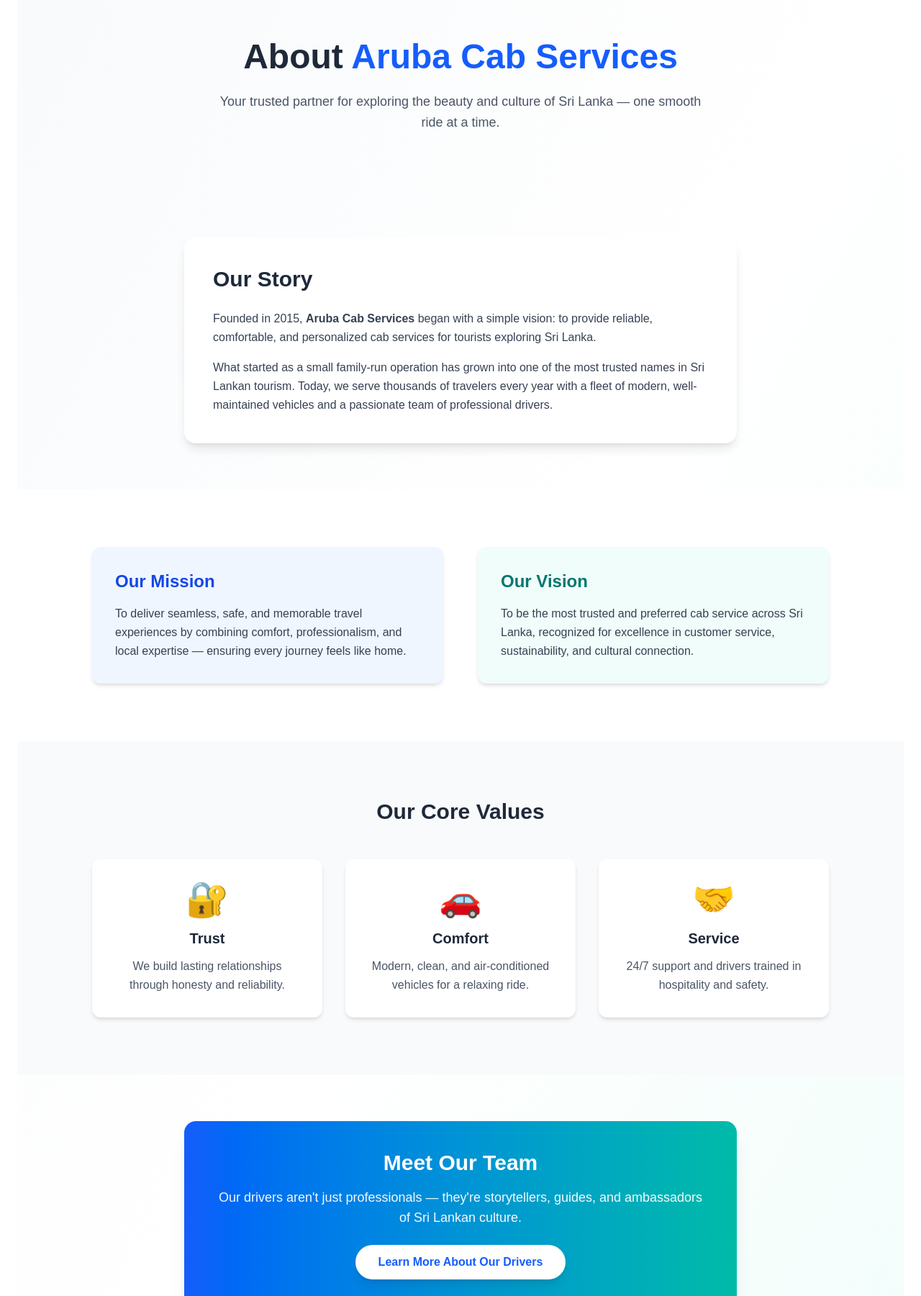
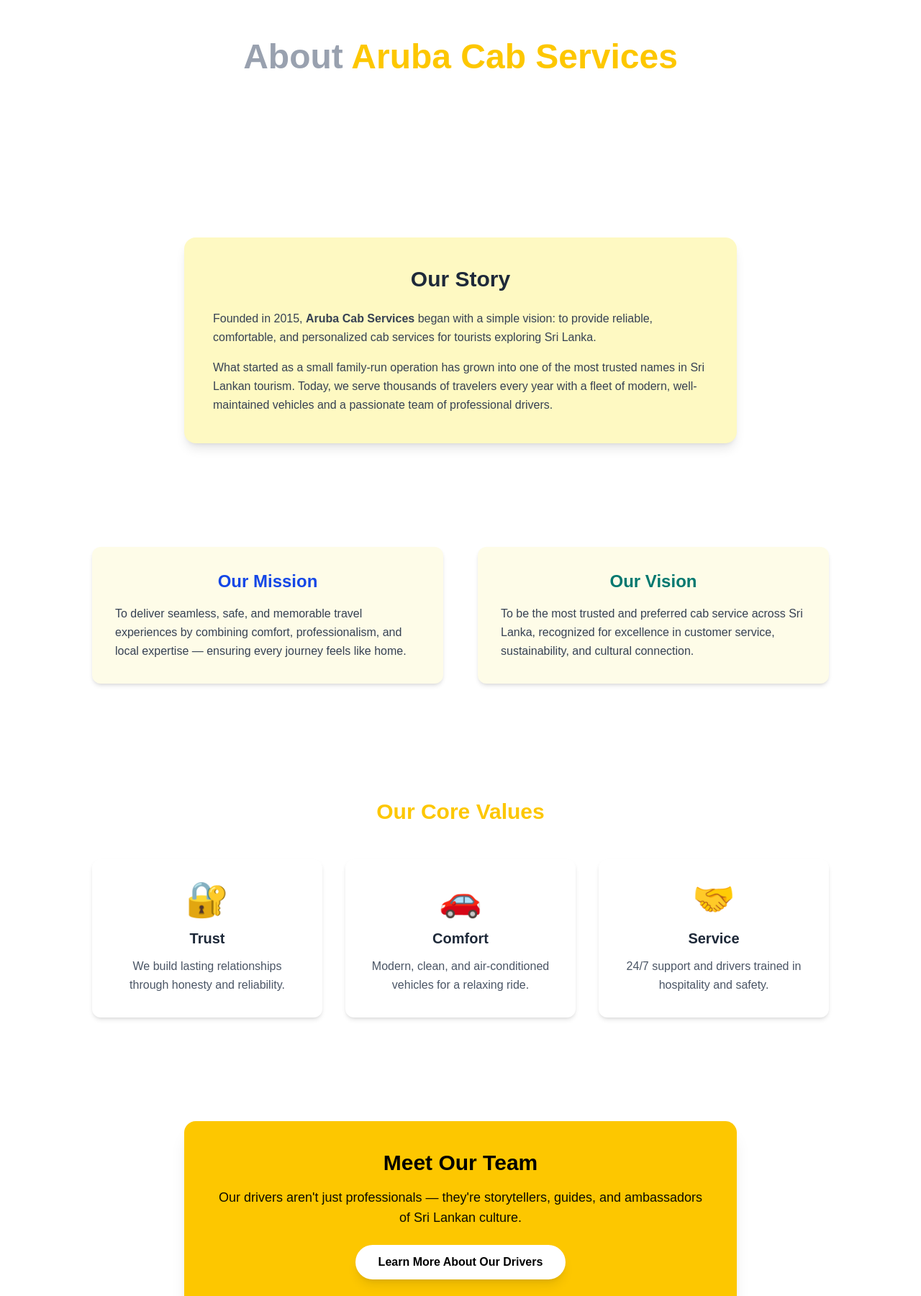
Before and after one commit to HacktivistTD/Aruba-Cabs, a Next.js app: page /about in a window 1280 px wide. Shown: the part 109-1910 px from the top of the page at 72% size. Built offline with nearby package versions, Linux system fonts and the light colour scheme.

Commit message:
fix the about page bug

```diff
--- a/next.config.ts
+++ b/next.config.ts
@@ -6,6 +6,9 @@ const nextConfig: NextConfig = {
       'lh3.googleusercontent.com',
       'encrypted-tbn0.gstatic.com',
       'encrypted-tbn1.gstatic.com',
+       "lh3.googleusercontent.com", // South Coast Adventure
+      "encrypted-tbn1.gstatic.com", // Cultural Triangle Tour
+      "cdn.getyourguide.com"        // Hill Country Escape
     ],
   },
 };
--- a/src/app/about/page.tsx
+++ b/src/app/about/page.tsx
@@ -29,7 +29,7 @@ export default function AboutPage() {
   const slideInRight = useScrollAnimation();
 
   return (
-    <main className="min-h-screen bg-gradient-to-br from-slate-50 via-white to-teal-50">
+    <main className="min-h-screen">
       {/* Hero Section */}
       <section className="py-20 px-6 text-center">
         <motion.div
@@ -38,14 +38,14 @@ export default function AboutPage() {
           transition={{ duration: 1 }}
           className="max-w-4xl mx-auto"
         >
-          <h1 className="text-4xl md:text-5xl font-extrabold text-gray-800 mb-6">
-            About <span className="text-blue-600">Aruba Cab Services</span>
+          <h1 className="text-4xl md:text-5xl font-bold text-gray-400 mb-6">
+            About <span className="text-yellow-400">Aruba Cab Services</span>
           </h1>
           <motion.p
             initial={{ opacity: 0 }}
             animate={{ opacity: 1 }}
             transition={{ delay: 0.5, duration: 1 }}
-            className="text-lg text-gray-600 leading-relaxed max-w-2xl mx-auto"
+            className="text-lg text-white leading-relaxed max-w-2xl mx-auto"
           >
             Your trusted partner for exploring the beauty and culture of Sri Lanka — one smooth ride at a time.
           </motion.p>
@@ -61,9 +61,9 @@ export default function AboutPage() {
           variants={variants}
           initial="hidden"
           animate={fadeInUp.controls}
-          className="max-w-3xl mx-auto bg-white p-10 rounded-2xl shadow-lg"
+          className="max-w-3xl mx-auto bg-yellow-100 p-10 rounded-2xl shadow-lg"
         >
-          <h2 className="text-3xl font-bold text-gray-800 mb-6">Our Story</h2>
+          <h2 className="text-3xl font-bold text-gray-800 mb-6 text-center">Our Story</h2>
           <p className="text-gray-700 leading-relaxed mb-4">
             Founded in 2015, <strong>Aruba Cab Services</strong> began with a simple vision: to provide reliable, comfortable, and personalized cab services for tourists exploring Sri Lanka.
           </p>
@@ -74,7 +74,7 @@ export default function AboutPage() {
       </section>
 
       {/* Mission & Vision */}
-      <section className="py-20 px-6 bg-white">
+      <section className="py-20 px-6 ">
         <div className="max-w-5xl mx-auto grid grid-cols-1 md:grid-cols-2 gap-12 items-center">
           {/* Mission */}
           <motion.div
@@ -82,9 +82,9 @@ export default function AboutPage() {
             variants={variants}
             initial="hidden"
             animate={slideInLeft.controls}
-            className="bg-blue-50 p-8 rounded-xl shadow-md"
+            className="bg-yellow-50 p-8 rounded-xl shadow-md"
           >
-            <h3 className="text-2xl font-bold text-blue-700 mb-4">Our Mission</h3>
+            <h3 className="text-2xl font-bold text-blue-700 mb-4 text-center">Our Mission</h3>
             <p className="text-gray-700 leading-relaxed">
               To deliver seamless, safe, and memorable travel experiences by combining comfort, professionalism, and local expertise — ensuring every journey feels like home.
             </p>
@@ -96,9 +96,9 @@ export default function AboutPage() {
             variants={variants}
             initial="hidden"
             animate={slideInRight.controls}
-            className="bg-teal-50 p-8 rounded-xl shadow-md"
+            className="bg-yellow-50 p-8 rounded-xl shadow-md"
           >
-            <h3 className="text-2xl font-bold text-teal-700 mb-4">Our Vision</h3>
+            <h3 className="text-2xl font-bold text-teal-700 mb-4 text-center">Our Vision</h3>
             <p className="text-gray-700 leading-relaxed">
               To be the most trusted and preferred cab service across Sri Lanka, recognized for excellence in customer service, sustainability, and cultural connection.
             </p>
@@ -107,13 +107,13 @@ export default function AboutPage() {
       </section>
 
       {/* Values Section */}
-      <section className="py-20 px-6 bg-gray-50">
+      <section className="py-20 px-6 ">
         <motion.h2
           initial={{ opacity: 0, y: 30 }}
           whileInView={{ opacity: 1, y: 0 }}
           viewport={{ once: true, margin: "-100px" }}
           transition={{ duration: 0.8 }}
-          className="text-3xl font-bold text-center text-gray-800 mb-12"
+          className="text-3xl font-bold text-center text-yellow-400 mb-12"
         >
           Our Core Values
         </motion.h2>
@@ -148,7 +148,7 @@ export default function AboutPage() {
           whileInView={{ opacity: 1, scale: 1 }}
           viewport={{ once: true }}
           transition={{ duration: 0.8 }}
-          className="max-w-3xl mx-auto bg-gradient-to-r from-blue-600 to-teal-500 text-white p-10 rounded-2xl shadow-xl text-center"
+          className="max-w-3xl mx-auto bg-yellow-400 text-black p-10 rounded-2xl shadow-xl text-center"
         >
           <h2 className="text-3xl font-bold mb-4">Meet Our Team</h2>
           <p className="text-lg opacity-95 mb-6">
@@ -157,7 +157,7 @@ export default function AboutPage() {
           <motion.button
             whileHover={{ scale: 1.05 }}
             whileTap={{ scale: 0.95 }}
-            className="bg-white text-blue-600 font-semibold px-8 py-3 rounded-full shadow-lg hover:shadow-xl transition-all"
+            className="bg-white text-black font-semibold px-8 py-3 rounded-full shadow-lg hover:shadow-xl transition-all"
           >
             Learn More About Our Drivers
           </motion.button>
@@ -165,7 +165,7 @@ export default function AboutPage() {
       </section>
 
       {/* Final CTA */}
-      <section className="py-20 px-6 text-center bg-gray-800 text-white">
+      <section className="py-20 px-6 text-center text-white">
         <motion.h2
           initial={{ y: 30, opacity: 0 }}
           whileInView={{ y: 0, opacity: 1 }}
@@ -188,7 +188,7 @@ export default function AboutPage() {
           href="/book"
           whileHover={{ scale: 1.05 }}
           whileTap={{ scale: 0.95 }}
-          className="inline-block bg-blue-500 hover:bg-blue-400 text-white font-bold px-10 py-4 rounded-full shadow-lg transition-all"
+          className="inline-block bg-yellow-500 hover:bg-blue-400 text-black font-bold px-10 py-4 rounded-full shadow-lg transition-all"
         >
           🚖 Book Your Ride Today
         </motion.a>
--- a/src/app/packages/page.tsx
+++ b/src/app/packages/page.tsx
@@ -1,10 +1,10 @@
 'use client';
 
 import { motion, useAnimation, useInView } from 'framer-motion';
-import { useEffect, useRef } from 'react';
+import { useEffect, useRef, useState } from 'react';
 import Image from 'next/image';
 
-// Custom hook for scroll-triggered animations
+// Scroll-triggered animation hook
 const useScrollReveal = () => {
   const ref = useRef(null);
   const isInView = useInView(ref, { once: true });
@@ -16,10 +16,9 @@ const useScrollReveal = () => {
     }
   }, [isInView, controls]);
 
-  return { ref, controls };
+  return { ref, controls, isInView };
 };
 
-// Define a type for package data
 type Package = {
   title: string;
   subtitle: string;
@@ -31,24 +30,28 @@ type Package = {
   delay: number;
 };
 
-// Child component for each package card
 function PackageCard({ pkg }: { pkg: Package }) {
-  const reveal = useScrollReveal();
+  const { ref, controls, isInView } = useScrollReveal();
+  const [hasMounted, setHasMounted] = useState(false);
+
+  // Ensure client and server initial render match
+  useEffect(() => {
+    setHasMounted(true);
+  }, []);
 
   return (
     <motion.div
-      ref={reveal.ref}
+      ref={ref}
       variants={{
         hidden: { opacity: 0, y: 50 },
         visible: { opacity: 1, y: 0 },
       }}
       initial="hidden"
-      animate={reveal.controls}
+      animate={hasMounted && isInView ? controls : 'hidden'}
       transition={{ delay: pkg.delay, duration: 0.7 }}
       whileHover={{ y: -12, scale: 1.02 }}
       className="group bg-white rounded-2xl shadow-xl overflow-hidden hover:shadow-2xl transition-all duration-500 flex flex-col relative"
     >
-      {/* Image */}
       <div className="relative h-56 w-full overflow-hidden">
         <Image
           src={pkg.image}
@@ -56,22 +59,19 @@ function PackageCard({ pkg }: { pkg: Package }) {
           fill
           className="object-cover group-hover:scale-110 transition-transform duration-700"
           sizes="(max-width: 768px) 100vw, 33vw"
-          style={{ objectFit: 'cover' }}
-          priority={true}
+          priority
         />
         <div
           className={`absolute inset-0 bg-gradient-to-t ${pkg.color} opacity-20 group-hover:opacity-30 transition-opacity duration-300`}
-        ></div>
+        />
       </div>
 
-      {/* Content */}
       <div className="p-7 flex-1 flex flex-col">
         <div>
           <h2 className="text-2xl font-bold text-gray-800 mb-1">{pkg.title}</h2>
           <p className="text-teal-600 font-medium text-sm mb-3">{pkg.subtitle}</p>
           <p className="text-gray-600 leading-relaxed text-sm mb-6 flex-1">{pkg.description}</p>
         </div>
-
         <div className="mt-auto">
           <div className="flex justify-between items-center mb-4">
             <span className="text-lg font-bold text-gray-800">From {pkg.price}</span>
@@ -79,7 +79,6 @@ function PackageCard({ pkg }: { pkg: Package }) {
               {pkg.duration}
             </span>
           </div>
-
           <motion.button
             whileHover={{ scale: 1.03 }}
             whileTap={{ scale: 0.98 }}
@@ -94,16 +93,16 @@ function PackageCard({ pkg }: { pkg: Package }) {
 }
 
 export default function PackagesPage() {
-  const packages = [
+  const packages: Package[] = [
     {
       title: 'South Coast Adventure',
       subtitle: 'Beaches, culture & heritage',
       description:
-        'Explore stunning beaches, historical sites, and vibrant culture on Sri Lanka &apos;s south coast. Visit Galle Fort, Mirissa, and Tangalle.',
+        'Explore stunning beaches, historical sites, and vibrant culture on Sri Lanka’s south coast. Visit Galle Fort, Mirissa, and Tangalle.',
       price: 'LKR 15,000',
       duration: '3 Days / 2 Nights',
       image:
-        'https://images.unsplash.com/photo-1582386066324-c8a93132633f?ixlib=rb-4.0.3&auto=format&fit=crop&w=800&q=80',
+        'https://lh3.googleusercontent.com/gps-cs-s/AC9h4nrzisCbR7f05vQygno2-D2X5pEa9mDCZHp0uRJvwSXedoHmMHA6Z_wOJNiVViaaDP56VieoZQdk8wiETepfVrhWyU1l5yyE1ApyzGuyRJD_YSChnAnzF1i5XpZb9jergqI2G-We=w675-h390-n-k-no',
       color: 'from-blue-500 to-teal-400',
       delay: 0.2,
     },
@@ -115,7 +114,7 @@ export default function PackagesPage() {
       price: 'LKR 20,000',
       duration: '4 Days / 3 Nights',
       image:
-        'https://images.unsplash.com/photo-1598884145537-a1833a0679e2?ixlib=rb-4.0.3&auto=format&fit=crop&w=800&q=80',
+        'https://encrypted-tbn1.gstatic.com/licensed-image?q=tbn:ANd9GcQD2UJTpFwFB836aF79g2ig-xZXP31cXH0rFmpzang1uLBiZw1YKzrEL7-v0eBS2fUoOWA8azIaCb_psoiQD_fDtbeWZ4ahZ3n-hcbMtQ',
       color: 'from-orange-500 to-red-500',
       delay: 0.4,
     },
@@ -123,11 +122,11 @@ export default function PackagesPage() {
       title: 'Hill Country Escape',
       subtitle: 'Tea, mist & mountain views',
       description:
-        'Enjoy scenic tea plantations, waterfalls, and cool mountain air in Sri Lanka&apos;s hill country. Ella, Nuwara Eliya, and Bandarawela await.',
+        'Enjoy scenic tea plantations, waterfalls, and cool mountain air in Sri Lanka’s hill country. Ella, Nuwara Eliya, and Bandarawela await.',
       price: 'LKR 18,000',
       duration: '3 Days / 2 Nights',
       image:
-        'https://images.unsplash.com/photo-1605651887865-6450374695c0?ixlib=rb-4.0.3&auto=format&fit=crop&w=800&q=80',
+        'https://cdn.getyourguide.com/image/format=auto,fit=contain,gravity=auto,quality=60,width=1440,height=650,dpr=1/tour_img/61d0a114e3cfa.jpeg',
       color: 'from-green-500 to-emerald-500',
       delay: 0.6,
     },
@@ -135,7 +134,6 @@ export default function PackagesPage() {
 
   return (
     <main className="min-h-screen bg-gradient-to-br from-slate-50 via-gray-50 to-teal-50">
-      {/* Hero Section */}
       <section className="py-24 px-6 text-center relative overflow-hidden">
         <motion.div
           initial={{ opacity: 0, y: 30 }}
@@ -161,13 +159,12 @@ export default function PackagesPage() {
           </motion.p>
         </motion.div>
 
-        {/* Abstract Background Shapes */}
+        {/* Background shapes */}
         <div className="absolute top-10 left-10 w-32 h-32 bg-blue-200 rounded-full mix-blend-multiply filter blur-xl opacity-30 animate-pulse"></div>
         <div className="absolute top-32 right-10 w-32 h-32 bg-teal-200 rounded-full mix-blend-multiply filter blur-xl opacity-30 animate-pulse delay-1000"></div>
         <div className="absolute bottom-20 left-1/3 w-32 h-32 bg-green-200 rounded-full mix-blend-multiply filter blur-xl opacity-30 animate-pulse delay-1500"></div>
       </section>
 
-      {/* Packages Grid */}
       <section className="px-6 pb-24">
         <div className="max-w-6xl mx-auto grid grid-cols-1 md:grid-cols-2 lg:grid-cols-3 gap-10">
           {packages.map((pkg) => (
@@ -176,7 +173,6 @@ export default function PackagesPage() {
         </div>
       </section>
 
-      {/* CTA Section */}
       <section className="py-20 px-6 text-center bg-gradient-to-r from-gray-800 to-teal-900 text-white">
         <motion.h2
           initial={{ opacity: 0, y: 20 }}
@@ -185,7 +181,7 @@ export default function PackagesPage() {
           transition={{ duration: 0.8 }}
           className="text-3xl md:text-4xl font-bold mb-6"
         >
-          Can&apos;t Find the Perfect Package?
+          Can’t Find the Perfect Package?
         </motion.h2>
         <motion.p
           initial={{ opacity: 0, y: 20 }}
```
